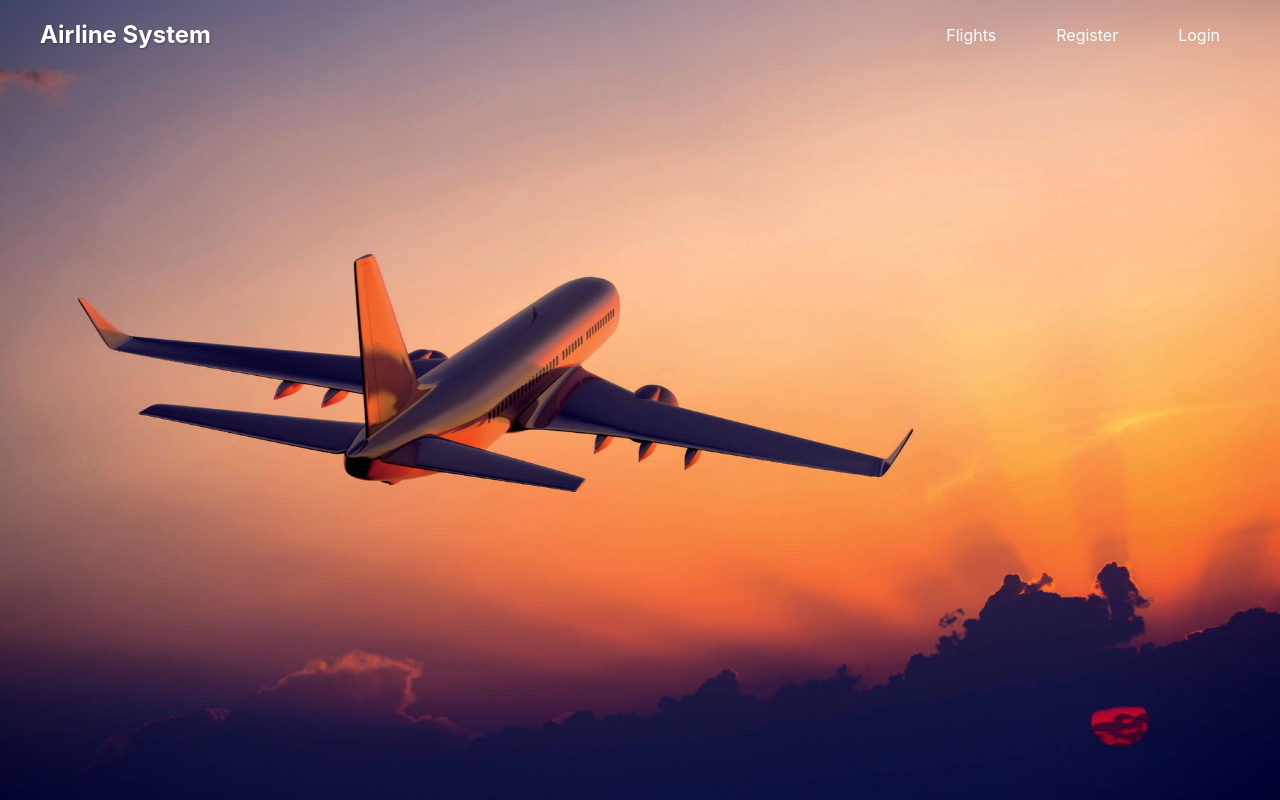
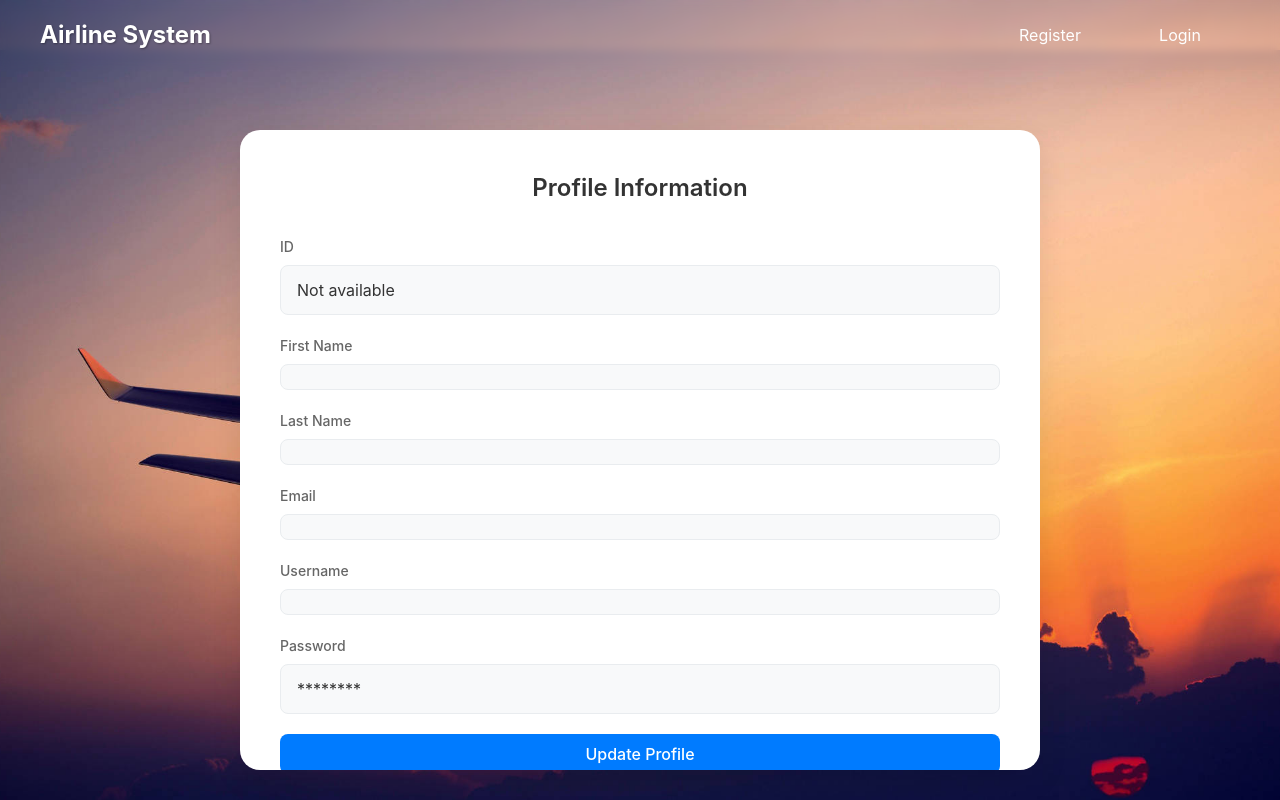
Before and after one commit to SI-2025-AIRLINE/Frontend, a React (Vite) app: page /profile in a window 1280 px wide. Built offline with nearby package versions, Linux system fonts and the light colour scheme; no server answers.

Commit message:
Uvedene promjene u ResetPassword.jsx, Profile.jsx, Login.jsx, Register.jsx i UpdateDetails.jsx

```diff
--- a/src/App.jsx
+++ b/src/App.jsx
@@ -1,10 +1,9 @@
 import React from 'react';
-import { BrowserRouter as Router, Routes, Route, Link} from 'react-router-dom';
+import { BrowserRouter as Router, Routes, Route } from 'react-router-dom';
 //import Header from './components/Header/Header';
 import Register from './pages/Register/Register';
 import Login from './pages/Login/Login';
 import './App.css';
-import New_button from './components/New_button/New_button';
 import ResetPassword from './pages/ResetPassword/ResetPassword';
 import UpdateDetails from './pages/UpdateDetails/UpdateDetails';
 import DestinationManagement from './pages/DestinationManagement/DestinationManagement';
@@ -12,9 +11,8 @@ import AircraftManagement from './pages/AircraftManagement/AircraftManagement';
 import UserManagement from './pages/UserManagement/UserManagement';
 import HeaderWrapper from './components/Header/HeaderWrapper';
 import AdminHomePage from './pages/AdminHomePage/AdminHomePage';
-import FlightScheduling from './pages/FlightScheduling/FlightScheduling';
-import {FlightSearch} from './pages'
-
+import Profile from './pages/Profile/Profile';
+import FlightSearch from './pages/FlightSearch/FlightSearch';
 
 function App() {
   return (
@@ -22,29 +20,25 @@ function App() {
       <div className="app-container">
         <HeaderWrapper />
         <Routes>
-
           <Route path="/" element={
             <div className="home-content">
               <h1>Welcome to SI 2025 Airline </h1>
               <h2>You can search, book, and manage flight tickets!</h2>
               <div className="home-buttons">
-                <New_button label="Book flights" onClick={() => console.log('Book clicked')} />
-                <Link to='/flight-search'>
-                <New_button label="Search flights" />
-                </Link>
-              </div>
+    </div>
             </div>
           } />
-          <Route path="/flight-search" element={<FlightSearch />} />
           <Route path="/register" element={<Register />} />
           <Route path="/login" element={<Login />} />
           <Route path="/reset-password" element={<ResetPassword />} />
           <Route path="/update-profile" element={<UpdateDetails />} />
-          <Route path="/destination-management" element={<DestinationManagement />} />
-          <Route path="/aircraft-management" element={<AircraftManagement />} />
-          <Route path="/user-management" element={<UserManagement />} />
-          <Route path="/admin-homepage" element={<AdminHomePage />} />
-          <Route path="/flight-scheduling" element={<FlightScheduling />} />
+          <Route path="/admin/destinationManagement" element={<DestinationManagement />} />
+          <Route path="/admin/aircraftManagement" element={<AircraftManagement />} />
+          <Route path="/admin/userManagement" element={<UserManagement />} />
+              <Route path="/admin" element={<AdminHomePage />} />
+              <Route path="/profile" element={<Profile />} />
+              <Route path="/flight-search" element={<FlightSearch />} />
+
       </Routes>
 
       </div>
--- a/src/components/Header/Header.css
+++ b/src/components/Header/Header.css
@@ -24,3 +24,78 @@ nav {
   display: flex;
   gap: 20px;
 }
+
+.user-info {
+  display: flex; /* Poravnava elemenata u istoj liniji */
+  align-items: center; /* Vertikalno poravnanje */
+}
+
+.profile-icon {
+  width: 40px; /* Veličina ikone */
+  height: 40px; /* Veličina ikone */
+  border-radius: 50%;
+  margin-right: 10px; /* Razmak između ikone i dugmeta */
+  transition: transform 0.3s ease, filter 0.3s ease; /* Dodavanje tranzicije */
+}
+
+.profile-icon:hover {
+  transform: scale(1.1); /* Malo povećanje ikone na hover */
+  filter: brightness(1.2); /* Malo povećanje svetline na hover */
+}
+
+button {
+  width: 120px; /* Veličina dugmadi, možete je prilagoditi */
+  height: 40px; /* Veličina dugmadi, treba da bude ista kao ikona */
+  display: flex;
+  align-items: center;
+  justify-content: center;
+  transition: background-color 0.3s ease, transform 0.3s ease; /* Dodavanje tranzicije */
+}
+
+button:hover {
+  background-color: #f0f0f0;
+  transform: translateY(-2px);
+}
+
+.nav-container {
+  display: flex;
+  align-items: center;
+  justify-content: space-between;
+  width: 100%;
+}
+
+.header {
+  position: fixed;
+  top: 0;
+  left: 0;
+  right: 0;
+  height: 70px;
+  display: flex;
+  align-items: center;
+  padding: 0 40px;
+  z-index: 1000;
+}
+
+.header-left {
+  flex: 0 0 auto;
+}
+
+.header-center {
+  flex: 1;
+  display: flex;
+  justify-content: center;
+}
+
+.header-right {
+  flex: 0 0 auto;
+  display: flex;
+  align-items: center;
+  gap: 10px;
+}
+
+.profile-icon {
+  width: 40px;
+  height: 40px;
+  border-radius: 50%;
+  cursor: pointer;
+}
--- a/src/components/Header/Header.jsx
+++ b/src/components/Header/Header.jsx
@@ -1,20 +1,15 @@
 import React from 'react';
-import { useNavigate } from 'react-router-dom';
+import { useNavigate, Link } from 'react-router-dom';
 import Button from '../Button/Button';
 import './Header.css';
-import { Link } from 'react-router-dom';
+import profileImage from '../../assets/profile.png';
 
 const Header = () => {
   const navigate = useNavigate();
 
-
   const token = localStorage.getItem('token');
-  //const name = localStorage.getItem('name');
-  //const surname = localStorage.getItem('surname');
   const username = localStorage.getItem('userName');
-
-
-  const fullName =  username;
+  const fullName = username;
 
   const handleLogout = () => {
     localStorage.removeItem('token');
@@ -26,25 +21,36 @@ const Header = () => {
 
   return (
     <header className="header">
-      <Link to="/" className="logo" style={{ textDecoration: 'none', color: 'white' }}>
-  Airline System
-</Link>
+      <div className="header-left">
+        <Link to="/" className="logo" style={{ textDecoration: 'none', color: 'white' }}>
+          Airline System
+        </Link>
+      </div>
 
-      <nav>
-        <Button text="Flights" onClick={() => navigate('/flight-search')} />
+      {token && fullName && (
+        <div className="header-center">
+          <Button text="Flights" onClick={() => navigate('/flight-search')} />
+        </div>
+      )}
 
+      <div className="header-right">
         {token && fullName ? (
-          <div className="user-info">
-            <Button text={`Hello, ${fullName}`} onClick={() => navigate('/update-profile')} />
+          <>
+            <img
+              src={profileImage}
+              alt="Profile"
+              className="profile-icon"
+              onClick={() => navigate('/profile')}
+            />
             <Button text="Logout" onClick={handleLogout} />
-          </div>
+          </>
         ) : (
           <>
             <Button text="Register" onClick={() => navigate('/register')} />
             <Button text="Login" onClick={() => navigate('/login')} />
           </>
         )}
-      </nav>
+      </div>
     </header>
   );
 };
--- /dev/null
+++ b/src/components/Header/HeaderAdmin.css
@@ -0,0 +1,39 @@
+.header {
+    position: fixed;
+    top: 0;
+    left: 0;
+    right: 0;
+    height: 70px;
+    display: flex;
+    justify-content: space-between;
+    align-items: center;
+    padding: 0 40px;
+    z-index: 1000;
+}
+
+.header-left {
+    display: flex;
+    justify-content: flex-start;
+}
+
+.header-center {
+    display: flex;
+    justify-content: center;
+    flex-grow: 1;
+}
+
+.header-right {
+    display: flex;
+    justify-content: flex-end;
+}
+
+.logo {
+    font-size: 24px;
+    font-weight: bold;
+    color: white;
+}
+
+nav {
+    display: flex;
+    gap: 20px;
+}
--- a/src/components/Header/HeaderAdmin.jsx
+++ b/src/components/Header/HeaderAdmin.jsx
@@ -1,26 +1,49 @@
 import React from 'react';
 import { useNavigate } from 'react-router-dom';
 import Button from '../Button/Button';
-import './Header.css';
+import './HeaderAdmin.css';
 import { Link } from 'react-router-dom';
 
 const HeaderAdmin = () => {
     const navigate = useNavigate();
-
+    const handleLogout = () => {
+        localStorage.removeItem('token');
+        localStorage.removeItem('name');
+        localStorage.removeItem('surname');
+        localStorage.removeItem('userName');
+        navigate('/login');
+      };
     return (
         <header className="header">
-                  <Link to="/admin-homepage" className="logo" style={{ textDecoration: 'none', color: 'white' }}>
-              Airline System
-            </Link>
-            <nav>
-                <Button text="Home" onClick={() => navigate('/admin-homepage')} />
-                <Button text="Users" onClick={() => navigate('/user-management')} />
-                <Button text="Aircrafts" onClick={() => navigate('/aircraft-management')} />
-                <Button text="Destinations" onClick={() => navigate('/destination-management')} />
-                <Button text="Flights" onClick={() => navigate('/flight-scheduling')} />
 
+            <div className="header-left">
 
-            </nav>
+                <Link to="/admin" className="logo" style={{ textDecoration: 'none', color: 'white' }}>
+                    Airline System
+                </Link>
+
+            </div>
+
+            <div className="header-center">
+                <nav>
+
+                    <Button text="Users" onClick={() => navigate('/admin/userManagement')} />
+                    <Button text="Aircrafts" onClick={() => navigate('/admin/aircraftManagement')} />
+                    <Button text="Destinations" onClick={() => navigate('/admin/destinationManagement')} />
+                    <Button text="Flights" onClick={() => navigate('/admin/flightScheduling')} />
+
+                </nav>
+
+            </div>
+
+            <div className="header-right">
+            <Button text="Logout" onClick={handleLogout} />
+            </div>
+
+            <div>
+
+            </div>
+
         </header>
     );
 };
--- a/src/components/Header/HeaderWrapper.jsx
+++ b/src/components/Header/HeaderWrapper.jsx
@@ -7,7 +7,7 @@ const HeaderWrapper = () => {
 	const location = useLocation();
 
 	// Rute na kojima se prikazuje admin header
-	const adminPaths = ["/destination-management", "/user-management", "/aircraft-management", "/admin-homepage", "/flight-scheduling"];
+	const adminPaths = ["/admin/destinationManagement", "/admin/userManagement", "/admin/aircraftManagement", "/admin", "/admin/flightScheduling"];
 
 	const isAdminPage = adminPaths.includes(location.pathname);
 
--- /dev/null
+++ b/src/pages/Profile/Profile.css
@@ -0,0 +1,78 @@
+.profile-container {
+    background-image: url('../../assets/airplane.jpg'); /* Podesite putanju prema vašoj slici */
+    background-size: cover;
+    background-position: center;
+    background-repeat: no-repeat;
+    min-height: 100vh; /* Osigurajte da pozadina pokrije celu visinu ekrana */
+    display: flex;
+    justify-content: center;
+    align-items: center;
+  }
+
+  .profile-card {
+    background: white;
+    border-radius: 20px;
+    padding: 40px;
+    width: 100%;
+    max-width: 800px;
+    max-height: 80vh; /* Ograničite visinu kartice na 80% visine ekrana */
+    overflow-y: auto; /* Omogućava vertikalno skrolovanje */
+    box-shadow: 0 10px 30px rgba(0, 0, 0, 0.1);
+  }
+
+  .profile-card h2 {
+    color: #333;
+    font-size: 24px;
+    margin-bottom: 30px;
+    text-align: center;
+    font-weight: 600;
+  }
+
+  .profile-field {
+    margin-bottom: 20px;
+  }
+
+  .profile-field label {
+    display: block;
+    color: #666;
+    font-size: 14px;
+    margin-bottom: 8px;
+    font-weight: 500;
+  }
+
+  .field-value {
+    background-color: #f8f9fa;
+    padding: 12px 16px;
+    border-radius: 8px;
+    color: #333;
+    font-size: 16px;
+    border: 1px solid #e9ecef;
+  }
+
+  .update-button {
+    width: 100%;
+    padding: 14px;
+    background: #007bff;
+    color: white;
+    border: none;
+    border-radius: 8px;
+    font-size: 16px;
+    font-weight: 500;
+    cursor: pointer;
+    margin-top: 20px;
+    transition: background-color 0.2s ease;
+  }
+
+  .update-button:hover {
+    background: #0056b3;
+  }
+
+  @media (max-width: 600px) {
+    .profile-card {
+      padding: 20px;
+    }
+
+    .field-value {
+      font-size: 14px;
+    }
+  }
--- /dev/null
+++ b/src/pages/Profile/Profile.jsx
@@ -0,0 +1,115 @@
+import React, { useState, useEffect } from 'react';
+import './Profile.css';
+import { useNavigate } from 'react-router-dom';
+
+const apiURL = import.meta.env.VITE_API_BASE_URL;
+
+function Profile() {
+  const [userData, setUserData] = useState({
+    id: '',
+    firstName: '',
+    lastName: '',
+    email: '',
+    username: '',
+    password: '********'
+  });
+  const navigate = useNavigate();
+
+  useEffect(() => {
+    fetchUserData();
+  }, []);
+
+  const fetchUserData = async () => {
+    try {
+      // Get user ID from localStorage
+      const userId = localStorage.getItem('userId');
+      if (!userId) {
+        console.error('User ID not found in localStorage');
+        throw new Error('User ID not found in localStorage');
+      }
+
+      console.log('Fetched user ID from localStorage:', userId);
+
+      // Fetch user data from API using the userId
+      const response = await fetch(`${apiURL}/Customer/${userId}`);
+      if (!response.ok) {
+        throw new Error('Failed to fetch user data');
+      }
+
+      const data = await response.json();
+
+      console.log('Fetched user data from API:', data); // Log the API response for debugging
+
+      if (!data || !data.id) {
+        throw new Error('User data is invalid or ID is missing');
+      }
+
+      // Update the state with user data
+      setUserData({
+        id: data.id,
+        firstName: data.firstName,
+        lastName: data.lastName,
+        email: data.email,
+        username: data.username,
+        password: '********', // Hide password for security reasons
+      });
+    } catch (error) {
+      console.error('Error fetching user data:', error.message);
+    }
+  };
+
+  const handleUpdateProfile = () => {
+    // Navigate to update profile page
+    window.location.href = '/update-profile';
+  };
+
+  return (
+    <div className="profile-container">
+      <div className="profile-card">
+        <h2>Profile Information</h2>
+
+        <div className="profile-field">
+          <label>ID</label>
+          <div className="field-value">{userData.id || 'Not available'}</div>
+        </div>
+
+        <div className="profile-field">
+          <label>First Name</label>
+          <div className="field-value">{userData.firstName}</div>
+        </div>
+
+        <div className="profile-field">
+          <label>Last Name</label>
+          <div className="field-value">{userData.lastName}</div>
+        </div>
+
+        <div className="profile-field">
+          <label>Email</label>
+          <div className="field-value">{userData.email}</div>
+        </div>
+
+        <div className="profile-field">
+          <label>Username</label>
+          <div className="field-value">{userData.username}</div>
+        </div>
+
+        <div className="profile-field">
+          <label>Password</label>
+          <div className="field-value">{userData.password}</div>
+        </div>
+
+        <button className="update-button" onClick={handleUpdateProfile}>
+
+         Update Profile
+        </button>
+        <button
+    type="submit"
+    className="update-button"
+    onClick={() => navigate('/')}
+  >Back to home page</button>
+      </div>
+    </div>
+  );
+}
+
+export default Profile;
--- a/src/pages/Register/Register.jsx
+++ b/src/pages/Register/Register.jsx
@@ -67,7 +67,7 @@ const Register = () => {
     };
 
     try {
-      const response = await fetch(`${apiURL}/Auth/register`, {
+      const response = await fetch(`${apiURL}/Customer`, {
         method: 'POST',
         headers: {
           'Content-Type': 'application/json'
@@ -154,7 +154,7 @@ const Register = () => {
               onChange={handleChange}
             />
           </div>
-          <button type="submit" className="submit-button" disabled={loading}>
+          <button type="submit" className="update-button" disabled={loading}>
             {loading ? 'Registering...' : 'Register'}
           </button>
         </form>
--- a/src/pages/ResetPassword/ResetPassword.jsx
+++ b/src/pages/ResetPassword/ResetPassword.jsx
@@ -2,11 +2,14 @@ import React, { useState } from 'react';
 import Header from '../../components/Header/Header';
 import './ResetPassword.css';
 
+const apiURL = import.meta.env.VITE_API_BASE_URL;
+
 const ResetPassword = () => {
   const [email, setEmail] = useState('');
   const [isEmailValid, setIsEmailValid] = useState(false);
-  const [oldPassword, setOldPassword] = useState('');
+  const [token, setToken] = useState('');
   const [newPassword, setNewPassword] = useState('');
+  const [confirmPassword, setConfirmPassword] = useState('');
   const [errorMessage, setErrorMessage] = useState('');
 
   const handleSubmit = async (e) => {
@@ -14,7 +17,7 @@ const ResetPassword = () => {
 
     if (!isEmailValid) {
       try {
-        const response = await fetch('http://localhost:5000/api/check-email', {
+        const response = await fetch(`${apiURL}/Customer/forgot-password`, {
           method: 'POST',
           headers: { 'Content-Type': 'application/json' },
           body: JSON.stringify({ email }),
@@ -22,7 +25,7 @@ const ResetPassword = () => {
 
         const data = await response.json();
 
-        if (data.exists) {
+        if (data.exists !== false) {
           setIsEmailValid(true);
           setErrorMessage('');
         } else {
@@ -33,11 +36,16 @@ const ResetPassword = () => {
         setErrorMessage('Server error. Please try again.');
       }
     } else {
+      if (newPassword !== confirmPassword) {
+        setErrorMessage("Passwords do not match.");
+        return;
+      }
+
       try {
-        const response = await fetch('http://localhost:5000/api/reset-password', {
+        const response = await fetch(`${apiURL}/Customer/reset-password`, {
           method: 'POST',
           headers: { 'Content-Type': 'application/json' },
-          body: JSON.stringify({ email, oldPassword, newPassword }),
+          body: JSON.stringify({ token, newPassword, confirmPassword }),
         });
 
         const data = await response.json();
@@ -45,8 +53,9 @@ const ResetPassword = () => {
         if (data.success) {
           alert('Password successfully changed!');
           setEmail('');
-          setOldPassword('');
+          setToken('');
           setNewPassword('');
+          setConfirmPassword('');
           setIsEmailValid(false);
           setErrorMessage('');
         } else {
@@ -61,10 +70,9 @@ const ResetPassword = () => {
 
   return (
     <div className="reset-password-container">
-
       <div className="reset-password-form-container">
         <h2>Reset Password</h2>
-        <p>Enter your email address to reset your password.</p>
+        <p>Enter your email address to receive a reset token.</p>
         {errorMessage && <p className="error-message">{errorMessage}</p>}
         <form onSubmit={handleSubmit}>
           <div className="form-group">
@@ -81,10 +89,10 @@ const ResetPassword = () => {
             <>
               <div className="form-group">
                 <input
-                  type="password"
-                  placeholder="Old Password"
-                  value={oldPassword}
-                  onChange={(e) => setOldPassword(e.target.value)}
+                  type="text"
+                  placeholder="Token"
+                  value={token}
+                  onChange={(e) => setToken(e.target.value)}
                   required
                 />
               </div>
@@ -97,11 +105,20 @@ const ResetPassword = () => {
                   required
                 />
               </div>
+              <div className="form-group">
+                <input
+                  type="password"
+                  placeholder="Confirm New Password"
+                  value={confirmPassword}
+                  onChange={(e) => setConfirmPassword(e.target.value)}
+                  required
+                />
+              </div>
             </>
           )}
 
-          <button type="submit" className="submit-button">
-            {isEmailValid ? 'Change Password' : 'Verify Email'}
+          <button type="submit" className="update-button">
+            {isEmailValid ? 'Change Password' : 'Send Reset Token'}
           </button>
         </form>
       </div>
--- a/src/pages/UpdateDetails/UpdateDetails.jsx
+++ b/src/pages/UpdateDetails/UpdateDetails.jsx
@@ -1,6 +1,8 @@
 import React, { useState, useEffect } from 'react';
 import Header from '../../components/Header/Header';
 import './UpdateDetails.css';
+import { useNavigate } from 'react-router-dom';
+
 
 const apiURL = import.meta.env.VITE_API_BASE_URL;
 
@@ -15,6 +17,8 @@ const UpdateDetails = () => {
   const [successMessage, setSuccessMessage] = useState('');
   const [errorMessage, setErrorMessage] = useState('');
   const [token, setToken] = useState('');
+  const navigate = useNavigate();
+
 
   useEffect(() => {
     const storedToken = localStorage.getItem('token');
@@ -43,7 +47,7 @@ const UpdateDetails = () => {
 
     try {
       const response = await fetch(`${apiURL}/Customer/profile`, {
-        method: 'PUT',
+        method: 'PATCH',
         headers: {
           'Content-Type': 'application/json',
           'Authorization': `Bearer ${token}`
@@ -120,12 +124,13 @@ const UpdateDetails = () => {
               <input
                 type="password"
                 name="password"
-                placeholder="New Password (leave empty to keep current)"
+                placeholder="New Password"
                 value={formData.password}
                 onChange={handleChange}
               />
             </div>
-            <button type="submit" className="submit-button">Update Profile</button>
+            <button type="submit" className="update-button">Update Profile</button>
+            <button type="submit" className="update-button" onClick={() => navigate('/profile')}>Back to Profile</button>
             <p className="info-note">Leave fields empty if you don't want to change them.</p>
           </form>
         ) : (
```
Also changed, not shown: src/pages/Login/Login.jsx (+5 -4 lines), src/assets/profile.png (added).
